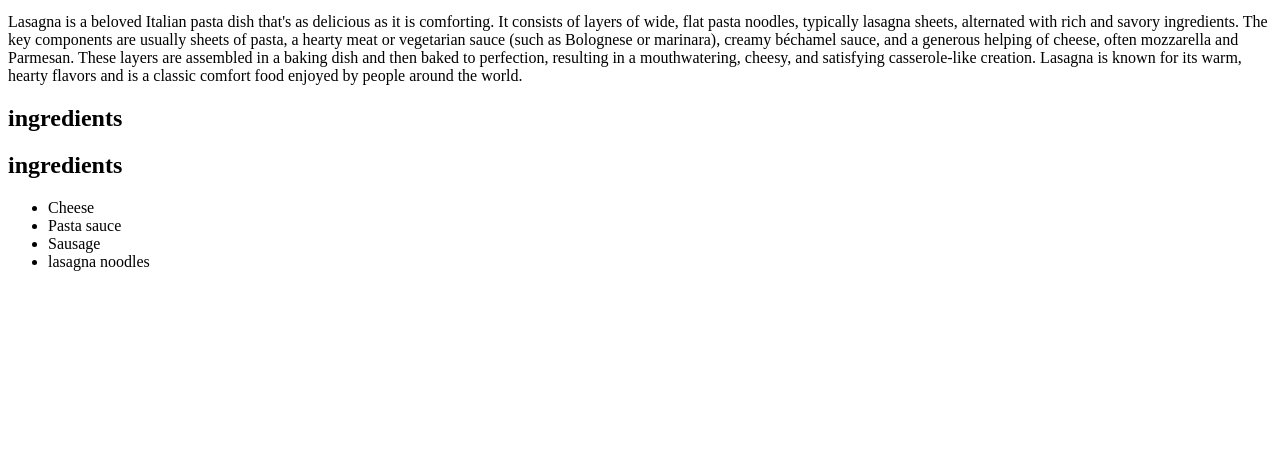
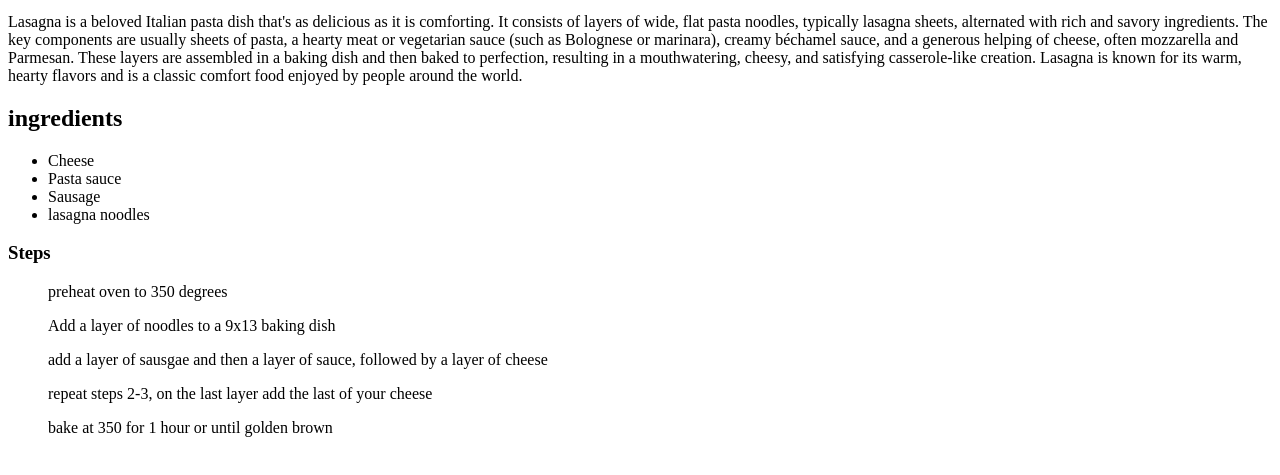
Before and after one commit to Jpopken/Odin-recipes, a plain HTML site: page recipes/lasagna.html in a window 1280 px wide. Shown: the part 101-576 px from the top of the page. Drawn offline with Linux system fonts and the light colour scheme.

Commit message:
Add instructions for baking

```diff
--- a/recipes/lasagna.html
+++ b/recipes/lasagna.html
@@ -17,7 +17,6 @@
             then baked to perfection, resulting in a mouthwatering, cheesy, and satisfying
             casserole-like creation. Lasagna is known for its warm, hearty flavors and is
             a classic comfort food enjoyed by people around the world.</p>
-            <h2>ingredients</h2>
     <h2>ingredients</h2>
             <ul>
                 <li>Cheese</li>
@@ -26,5 +25,11 @@
                 <li>lasagna noodles</li>
 
             </ul>
+    <h3>Steps</h3>
+            <ol>preheat oven to 350 degrees</ol>
+            <ol>Add a layer of noodles to a 9x13 baking dish</ol>
+            <ol>add a layer of sausgae and then a layer of sauce, followed by a layer of cheese</ol>
+            <ol>repeat steps 2-3, on the last layer add the last of your cheese</ol>
+            <ol>bake at 350 for 1 hour or until golden brown</ol>
 </body>
 </html>
```
